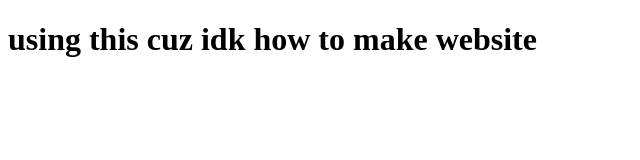
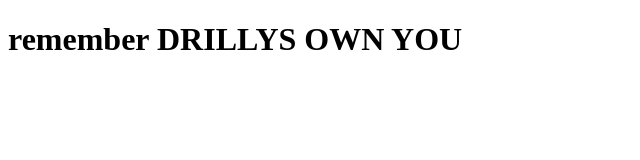
Before and after one commit to LordDrilly/LordDrilly.github.io, a plain HTML site: page index.html in a window 1280 px wide. Shown: the whole page, without its empty margins (0-640 px from the left). Drawn offline with Linux system fonts and the light colour scheme.

Commit message:
Update index.html

```diff
--- a/index.html
+++ b/index.html
@@ -2,9 +2,9 @@
 <html lang="en">
 <head>
     <meta charset="UTF-8">
-    <title>DrillyGang</title>
+    <title>Drilly.Gang</title>
 </head>
 <body>
-<h1>using this cuz idk how to make website</h1>
+<h1>remember DRILLYS OWN YOU</h1>
 </body>
 </html>
```
